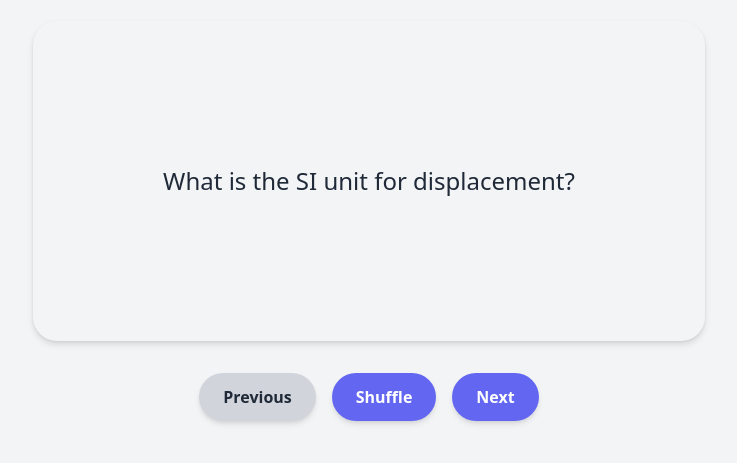
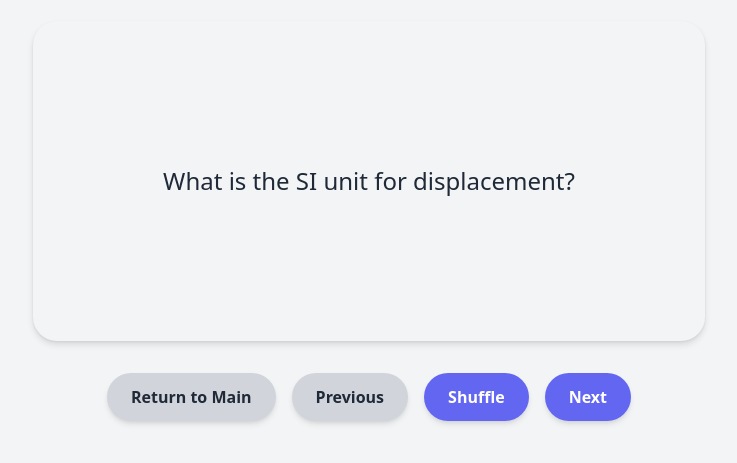
Before and after one commit to Miro-3/Study_Flashcards, a plain HTML site: page kinematics/index.html in a window 1280 px wide. Shown: the part 229-692 px from the top of the page, without its empty margins (271-1008 px from the left). Drawn offline with nearby package versions, Linux system fonts and the light colour scheme.

Commit message:
Update index.html

```diff
--- a/kinematics/index.html
+++ b/kinematics/index.html
@@ -57,6 +57,9 @@
     </div>
 
     <div class="flex space-x-4">
+        <a href="../" class="bg-gray-300 hover:bg-gray-400 text-gray-800 font-bold py-3 px-6 rounded-full transition-colors duration-200 shadow-md flex items-center justify-center">
+            Return to Main
+        </a>
         <button id="prevBtn" class="bg-gray-300 hover:bg-gray-400 text-gray-800 font-bold py-3 px-6 rounded-full transition-colors duration-200 shadow-md">
             Previous
         </button>
```
